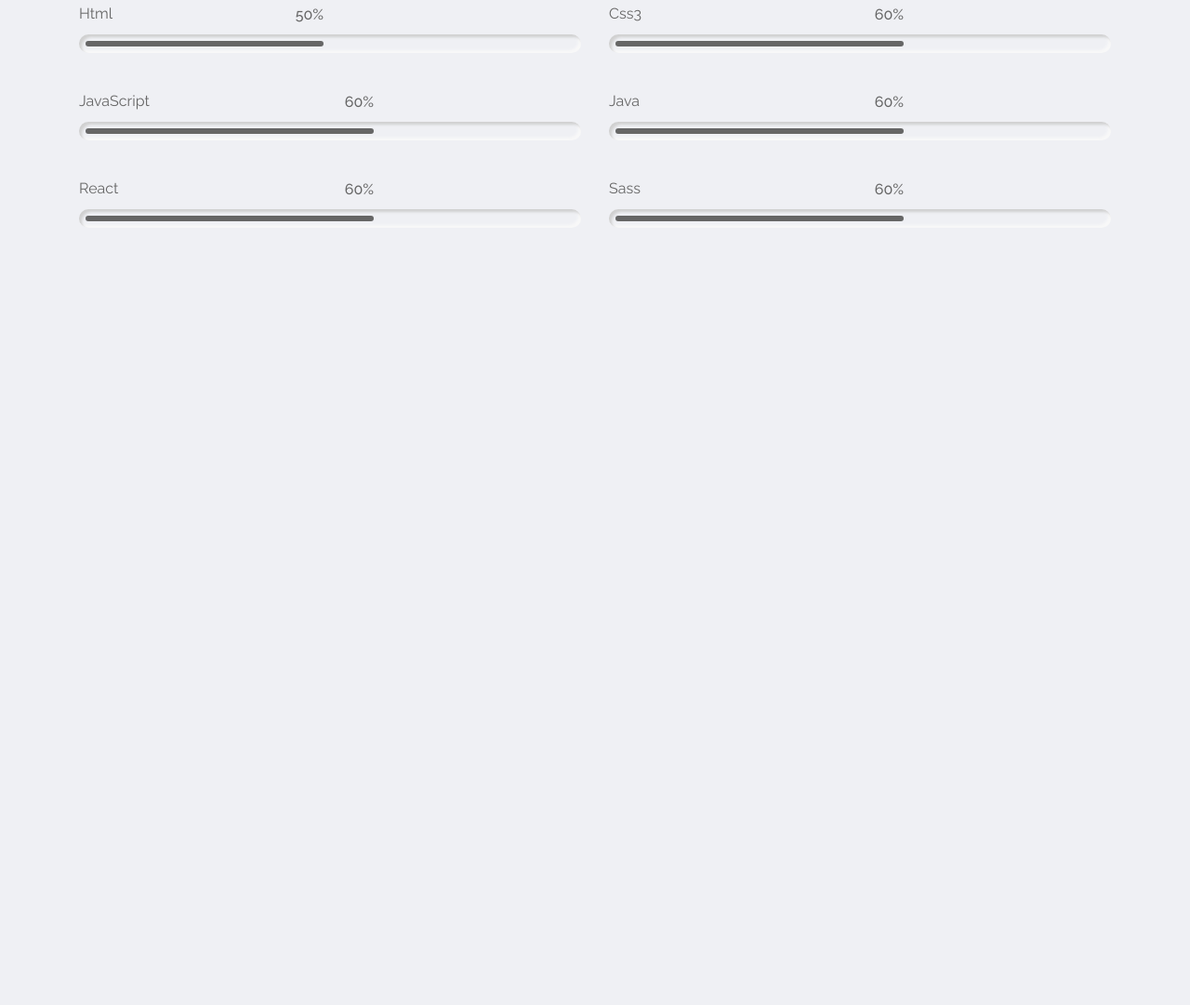
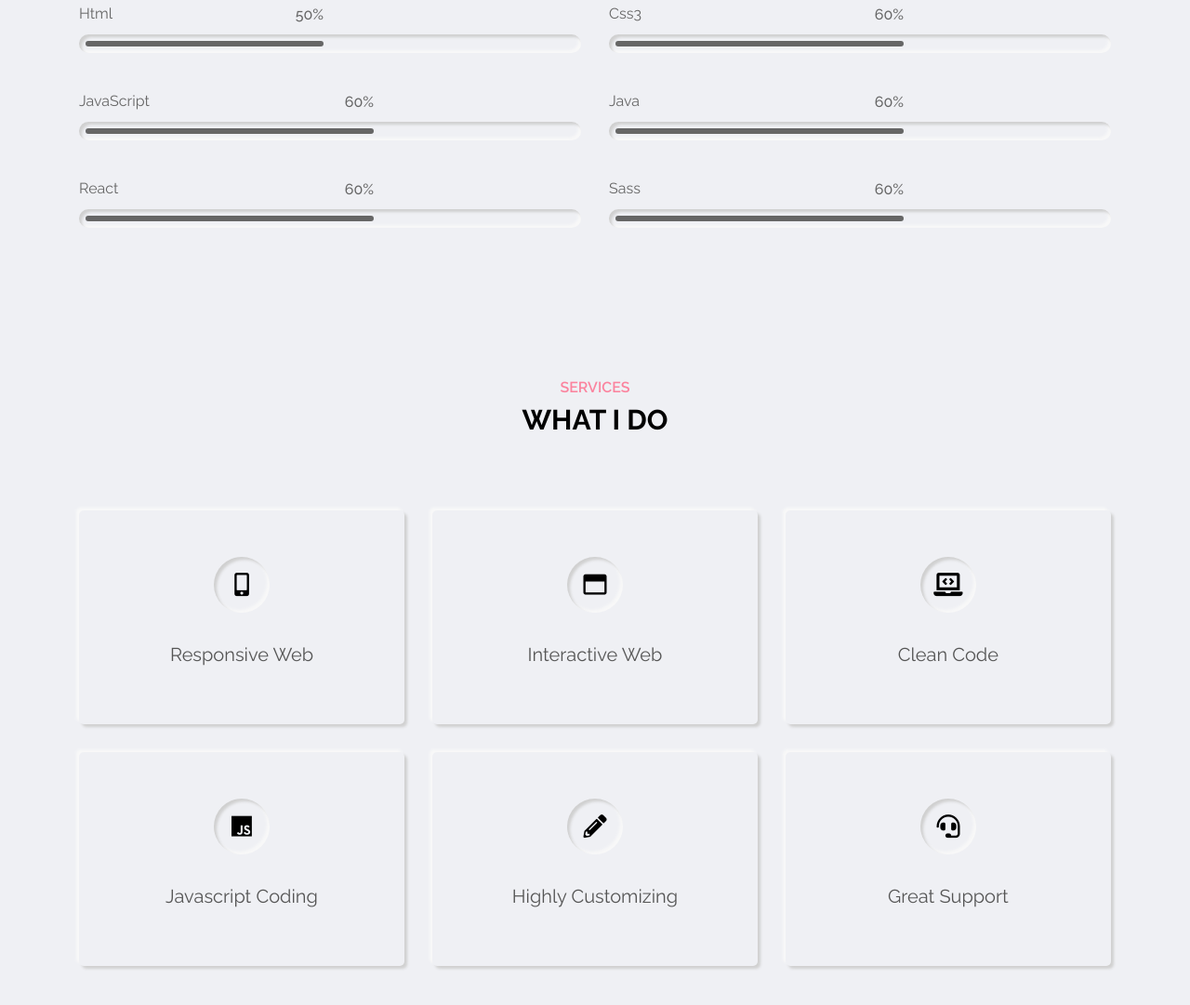
Before and after one commit to Samin1615088/my-portpholi, a plain HTML site: page index.html in a window 1280 px wide. Shown: the part 1646-2727 px from the top of the page at 93% size. Before the commit the page ends 1971 px from the top, so only its background shows below. Drawn offline with Linux system fonts and the light colour scheme.

Commit message:
services page added

```diff
--- a/css/style.css
+++ b/css/style.css
@@ -664,3 +664,54 @@
   line-height: 26px;
   margin: 15px 0 0;
 }
+
+/* -----------
+services section
+-------------- */
+.service-section {
+  padding: 80px 0;
+  min-height: 100vh;
+}
+.service-section .service-item {
+  flex: 0 0 33.33%;
+  max-width: 33.33%;
+  padding: 15px;
+  display: flex;
+  flex-wrap: wrap;
+}
+.service-section .service-item-inner {
+  padding: 50px 15px;
+  border-radius: 5px;
+  text-align: center;
+  width: 100%;
+}
+.service-section .service-item-inner:hover .icon i{
+  color: var(--skin-color);
+}
+.service-section .service-item-inner .icon {
+  height: 60px;
+  width: 60px;
+  text-align: center;
+  border-radius: 50%;
+  display: block;
+  margin: 0 auto 30px;
+  text-align: center;
+  transition: all 0.3s ease;
+}
+.service-section .service-item-inner .icon i{
+  font-size: 25px;
+  line-height: 60px;
+  transition: all 0.3s ease;
+}
+.service-section .service-item-inner h3{
+  font-size: 20px;
+  color: var(--text-black-700);
+  margin: 0 0 10px;
+  text-transform: capitalize;
+}
+.service-section .service-item-inner p{
+  font-size: 16px;
+  color: var(--text-black-600);
+  margin: 0;
+  line-height: 26px;
+}
--- a/index.html
+++ b/index.html
@@ -132,13 +132,9 @@
         <div class="about-info">
           <p>
             <span>Hi! My name is Md. Shafkat Samin. I am a Frontend Developer.</span>
-            Lorem ipsum dolor, sit amet consectetur adipisicing elit. Enim dignissimos quos delectus qui consequatur
-            numquam aperiam ex nostrum autem modi sint cupiditate commodi a facere incidunt, suscipit in nulla
-            perspiciatis.
-            Commodi, sint nihil vitae debitis quibusdam ullam, ipsum illum tempore sit omnis laboriosam ducimus
           </p>
-          <p>Rem temporibus ab recusandae alias quod explicabo quidem, quibusdam officia odit dolores beatae iste vitae
-            quae sit quos sequi hic totam sint molestiae libero animi! Iure odit fugit repudiandae hic.</p>
+          <p>Expertise in developing web pages using React.js, HTML5, CSS3, Bootstrap, SASS, Object-Oriented Javascript,
+            ES6, Java, JSON. Good understanding of Document Object Model and DOM Functions.</p>
           <a href="cv.pdf" class="btn-1 outer-shadow hover-in-shadow">Download CV</a>
           <a href="#" class="btn-1 outer-shadow hover-in-shadow">Hire Me</a>
         </div>
@@ -323,6 +319,85 @@
   </section>
   <!-- about section end -->
 
+  <!-- services section start -->
+  <section class="service-section section">
+    <div class="container">
+      <div class="row">
+        <div class="section-title">
+          <h2 data-heading="Services">What I do</h2>
+        </div>
+      </div>
+      <div class="row">
+        <!-- service item start-->
+        <div class="service-item">
+          <div class="service-item-inner outer-shadow">
+            <div class="icon inner-shadow">
+              <i class="fas fa-mobile-alt"></i>
+            </div>
+            <h3>Responsive web</h3>
+
+          </div>
+        </div>
+        <!-- service item end-->
+        <!-- service item start-->
+        <div class="service-item">
+          <div class="service-item-inner outer-shadow">
+            <div class="icon inner-shadow">
+              <i class="far fa-window-maximize"></i>
+            </div>
+            <h3>Interactive Web</h3>
+
+          </div>
+        </div>
+        <!-- service item end-->
+        <!-- service item start-->
+        <div class="service-item">
+          <div class="service-item-inner outer-shadow">
+            <div class="icon inner-shadow">
+              <i class="fas fa-laptop-code"></i>
+            </div>
+            <h3>Clean code</h3>
+
+          </div>
+        </div>
+        <!-- service item end-->
+        <!-- service item start-->
+        <div class="service-item">
+          <div class="service-item-inner outer-shadow">
+            <div class="icon inner-shadow">
+              <i class="fab fa-js"></i>
+            </div>
+            <h3>Javascript Coding</h3>
+
+          </div>
+        </div>
+        <!-- service item end-->
+        <!-- service item start-->
+        <div class="service-item">
+          <div class="service-item-inner outer-shadow">
+            <div class="icon inner-shadow">
+              <i class="fas fa-pencil-alt"></i>
+            </div>
+            <h3>Highly customizing</h3>
+          </div>
+        </div>
+        <!-- service item end-->
+        <!-- service item start-->
+        <div class="service-item">
+          <div class="service-item-inner outer-shadow">
+            <div class="icon inner-shadow">
+              <i class="fas fa-headset"></i>
+            </div>
+            <h3>Great Support</h3>
+
+          </div>
+        </div>
+        <!-- service item end-->
+      </div>
+    </div>
+  </section>
+  <!-- services section end -->
+
   <!-- main js -->
   <script src="js/main.js"></script>
   <!-- style switcher js -->
```
